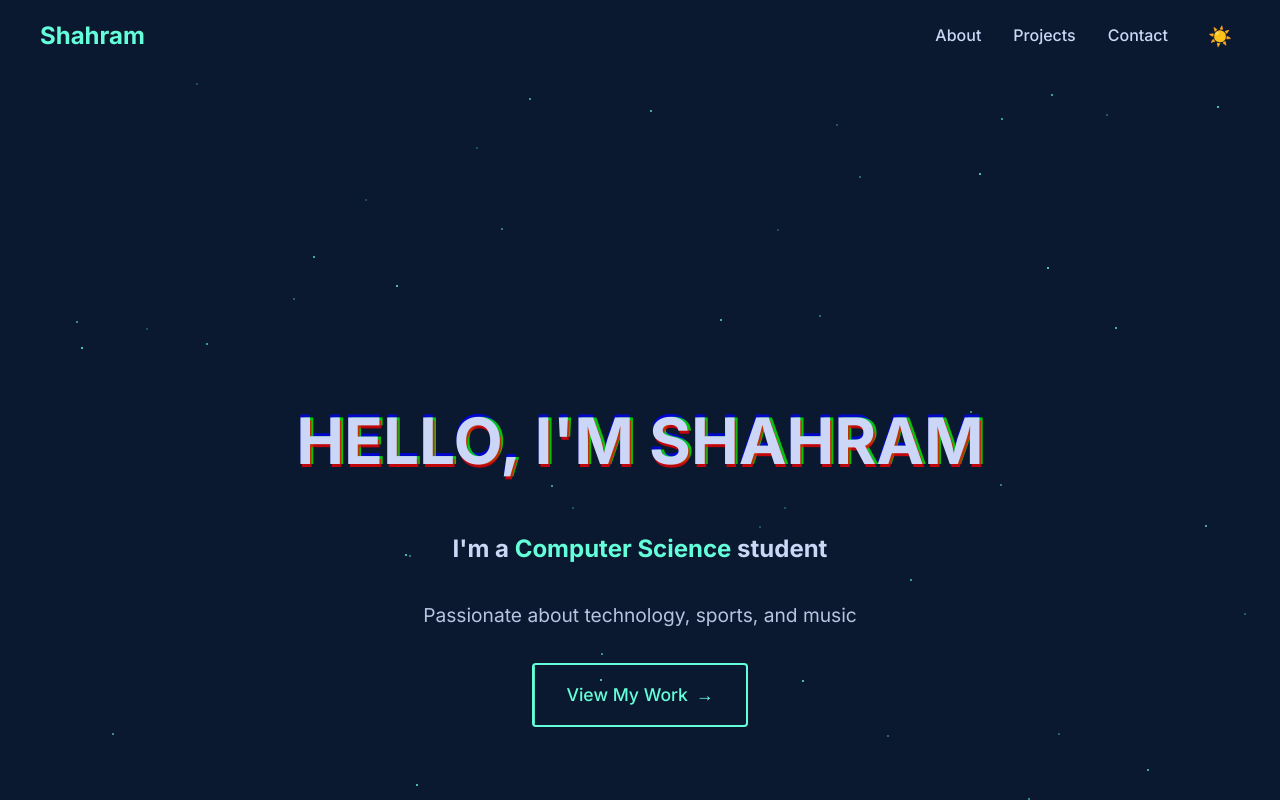
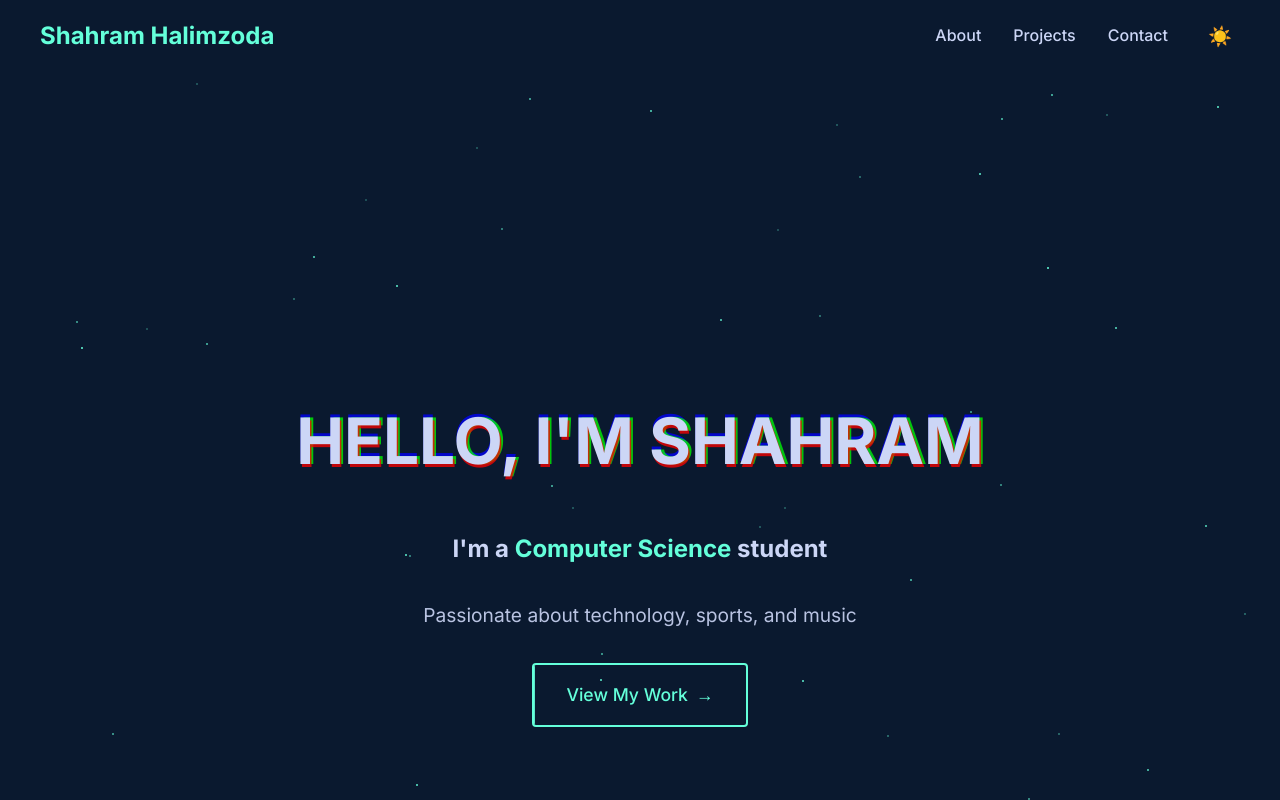
Before and after one commit to shahramhal/My-Website, a React (Vite) app: page / in a window 1280 px wide. Shown: the top 800 px of the page. Built offline with nearby package versions, Linux system fonts and the light colour scheme.

Commit message:
logo change

```diff
--- a/src/App.jsx
+++ b/src/App.jsx
@@ -27,7 +27,7 @@ function App() {
         <nav className={`navbar ${isScrolled ? 'scrolled' : ''}`}>
           <div className="nav-content">
             {/* Use Link component for the logo to go to the top */}
-            <Link to="/" className="logo">Shahram</Link>
+            <Link to="/" className="logo">Shahram Halimzoda</Link>
             <div className="nav-links">
               {/* IMPORTANT: Change all <a> tags to <Link> tags */}
               <Link to="/about">About</Link>
```
